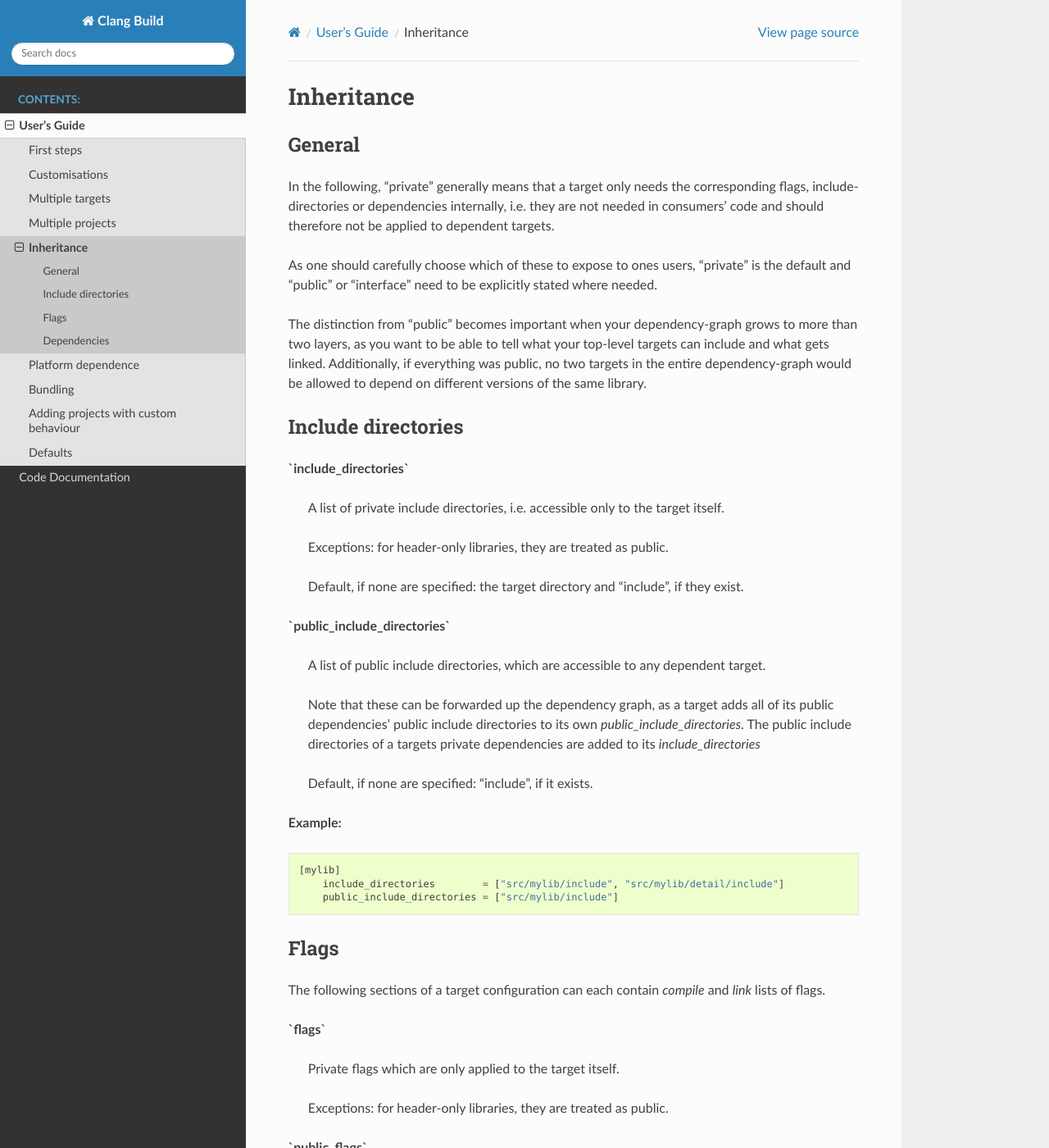
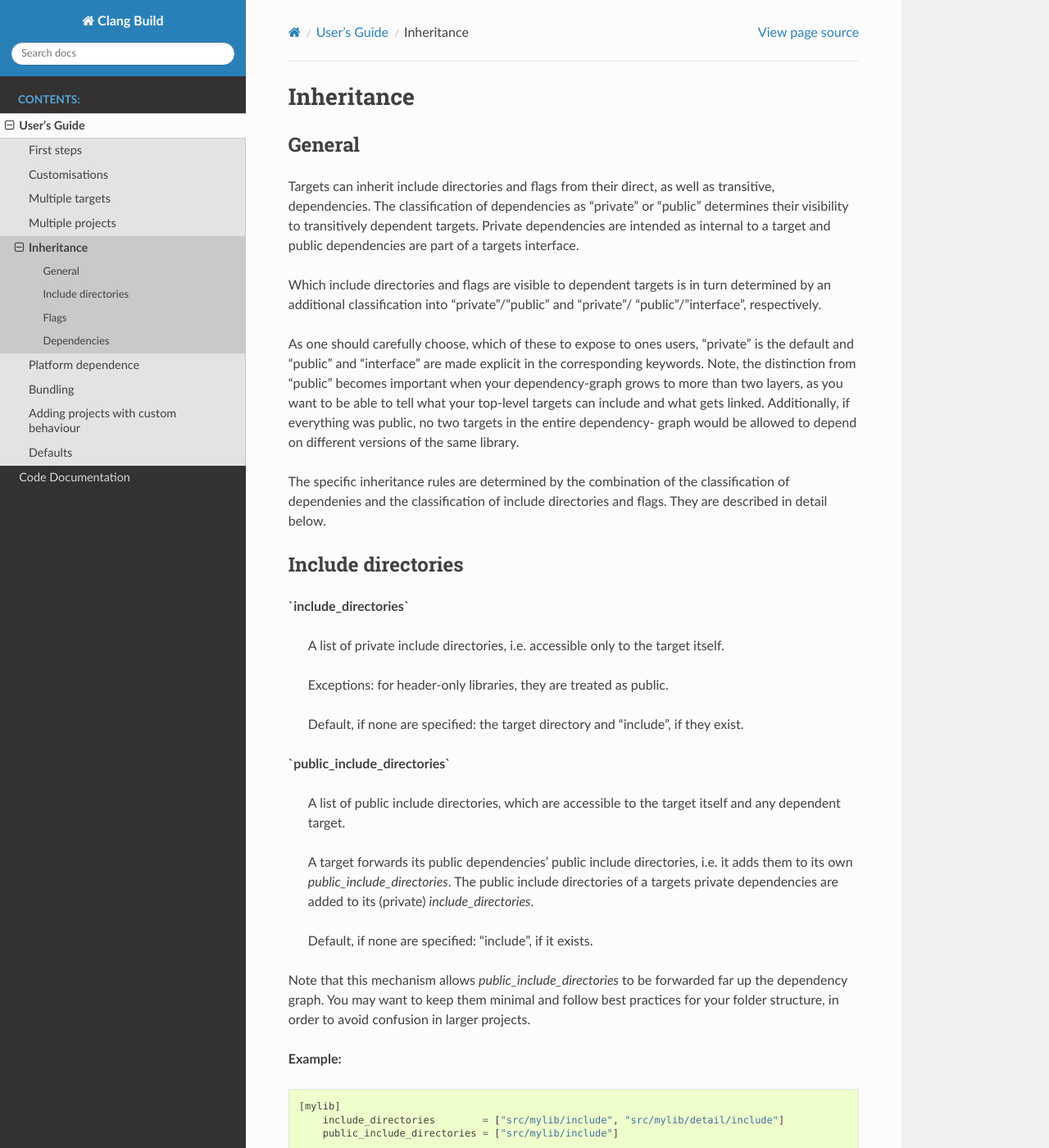
Before and after one commit to Trick-17/clang-build, a Sphinx documentation site: the page built from docs/user_guide/inheritance.rst, in a window 1280 px wide and 1400 px high. Shown: the whole window at 82% size. Built offline with Sphinx 7.4.7 and the Read the Docs theme 2.0.0, drawn with Linux system fonts in a browser that asks for light colours; some of the changed text lies outside the part shown.

Commit message:
Docs: improved inheritance descriptions.

```diff
--- a/docs/user_guide/inheritance.rst
+++ b/docs/user_guide/inheritance.rst
@@ -5,18 +5,28 @@ Inheritance
 General
 ----------------------------------------------
 
-In the following, "private" generally means that a target only needs the corresponding
-flags, include-directories or dependencies internally, i.e. they are not needed in
-consumers' code and should therefore not be applied to dependent targets.
+Targets can inherit include directories and flags from their direct, as well as
+transitive, dependencies.
+The classification of dependencies as "private" or "public" determines their
+visibility to transitively dependent targets. Private dependencies are intended as
+internal to a target and public dependencies are part of a targets interface.
 
-As one should carefully choose which of these to expose to ones users, "private" is the
-default and "public" or "interface" need to be explicitly stated where needed.
+Which include directories and flags are visible to dependent targets is in turn
+determined by an additional classification into "private"/"public" and "private"/
+"public"/"interface", respectively.
 
-The distinction from "public" becomes important when your dependency-graph grows to more
-than two layers, as you want to be able to tell what your top-level targets can include
-and what gets linked.
-Additionally, if everything was public, no two targets in the entire dependency-graph
-would be allowed to depend on different versions of the same library.
+As one should carefully choose, which of these to expose to ones users, "private"
+is the default and "public" and "interface" are made explicit in the corresponding
+keywords.
+Note, the distinction from "public" becomes important when your dependency-graph
+grows to more than two layers, as you want to be able to tell what your top-level
+targets can include and what gets linked.
+Additionally, if everything was public, no two targets in the entire dependency-
+graph would be allowed to depend on different versions of the same library.
+
+The specific inheritance rules are determined by the combination of the
+classification of dependenies and the classification of include directories and
+flags. They are described in detail below.
 
 
 Include directories
@@ -32,14 +42,18 @@ Include directories
 
 **`public_include_directories`**
 
-    A list of public include directories, which are accessible to any dependent target.
+    A list of public include directories, which are accessible to the target itself and
+    any dependent target.
 
-    Note that these can be forwarded up the dependency graph, as a target adds all of its
-    public dependencies' public include directories to its own `public_include_directories`.
-    The public include directories of a targets private dependencies are added to its
-    `include_directories`
+    A target forwards its public dependencies' public include directories, i.e. it adds
+    them to its own `public_include_directories`. The public include directories of a
+    targets private dependencies are added to its (private) `include_directories`.
 
     Default, if none are specified: "include", if it exists.
+
+Note that this mechanism allows `public_include_directories` to be forwarded far up the
+dependency graph. You may want to keep them minimal and follow best practices for your
+folder structure, in order to avoid confusion in larger projects.
 
 **Example:**
 
@@ -66,9 +80,13 @@ The following sections of a target configuration can each contain `compile` and
 
     Public flags are applied to the target itself, as well as any dependent targets.
 
-    Note that these can be forwarded up the dependency graph, as a target adds all of its
-    public dependencies' public flags to its own `public_flags`.
-    The public flags of a targets private dependencies are added to its `flags`.
+    A target forwards its public dependencies' public flags, i.e. it adds them to its own
+    `public_flags`. The public flags of a targets private dependencies are added to its
+    (private) `flags`.
+
+Note that this mechanism allows `public_flags` to be forwarded far up the dependency graph,
+so it is recommended to be mindful of the flags added here. For example, don't put force
+your users to adopt your warning settings by putting flags like `-Werror` here.
 
 **`interface_flags`**
 
@@ -76,16 +94,16 @@ The following sections of a target configuration can each contain `compile` and
     transitively dependent shared library or executable.
 
     Executables and shared libraries will apply the interface flags of their private and
-    public dependencies to themselves (i.e. add them to their own `flags`) and will not
-    forward them.
+    public dependencies to themselves (i.e. add them to their own private `flags`).
+    They will not be forwared (added to their own `interface_flags` or `public_flags`).
 
     Header-only and static libraries will not apply their private or public dependencies'
-    interface flags to themselves, but will forward them (i.e. add them to their own
-    `interface_flags`).
+    interface flags to themselves, but will forward them (i.e. they will add them to their
+    own `interface_flags`).
 
-An example use-case is a static library A, which depends on a dynamic library B. As B
-cannot be linked into A, it needs to be linked to the next shared library or executable
-which depends directly or transitively on A.
+An example use-case is a static library `A`, which depends on a dynamic library `B`. As `B`
+cannot be linked into `A`, it needs to be linked to the next shared library or executable
+which depends directly or transitively on `A`.
 
 **Example:**
 
@@ -103,9 +124,9 @@ Dependencies
 
 **Example:**
 
-In the following example, "src/C/include" will be available to app as it is
-forwarded by A, while "src/B/include" will not be available because B is a
-private dependency of A.
+In the following example, "src/C/include" will be available to `app` as it is
+forwarded by `A`, while "src/B/include" will not be available because `B` is a
+private dependency of `A`.
 
 .. code-block:: TOML
 
```
Also changed, not shown: other parts of docs/user_guide/inheritance.rst (+6 -3 lines).
